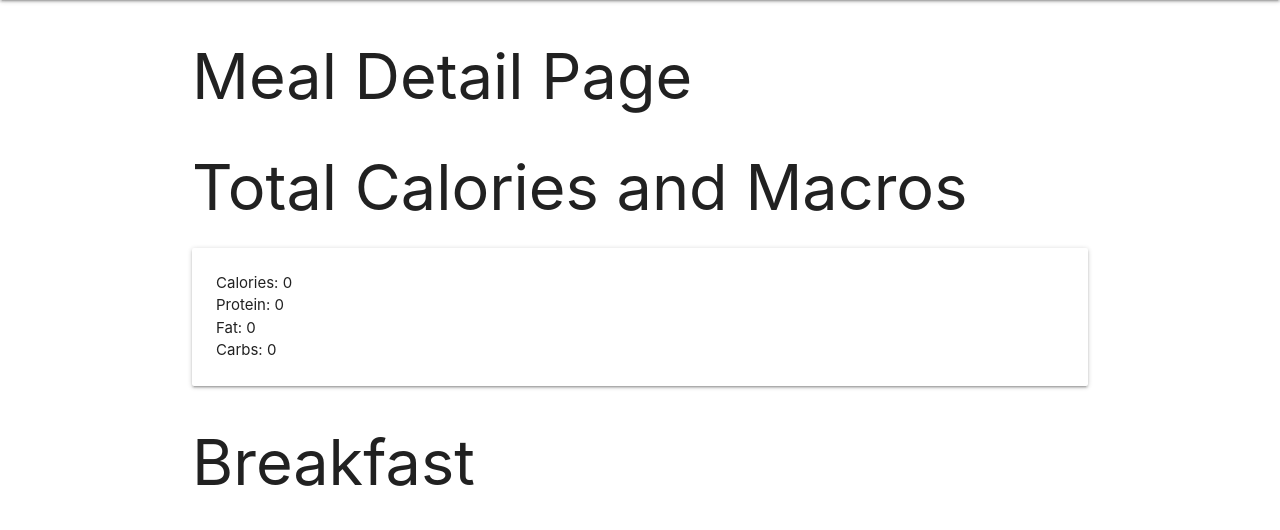
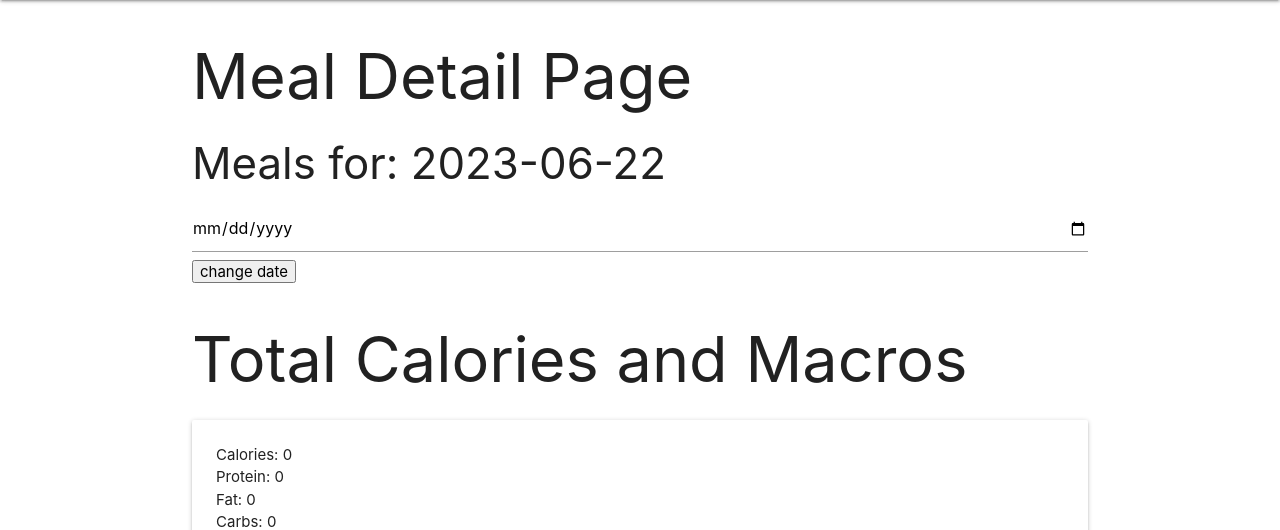
Before and after one commit to alexpetit6/macrocounter, a Django app: page /meals/?date=2023-06-22 in a window 1280 px wide. Shown: the part 64-594 px from the top of the page. Run offline with Django 4.2, Linux system fonts and the light colour scheme; the visitor is signed in with stand-in values (Sample User, id 1); data comes from the database, SQL or seed files in the repository; data that the repository does not hold is empty.

Commit message:
added calendar feature in meal detail page

```diff
--- a/main_app/templates/foods/food_details.html
+++ b/main_app/templates/foods/food_details.html
@@ -25,6 +25,7 @@
           <option value="dinner">Dinner</option>
         </select>
           <input type="number" name="quantity" placeholder="Enter the weight in grams">
+          <input type="date" name="date">
         <button type="submit">Add Food To A Meal</button>
       </form>
   </div>
--- a/main_app/templates/meals/meal_detail.html
+++ b/main_app/templates/meals/meal_detail.html
@@ -3,7 +3,11 @@
 {% block content %}
 
 <h1>Meal Detail Page</h1>
-
+<h3>Meals for: {{ meal.date }}</h3>
+<form action="{% url 'meal_detail' %}", method="GET">
+  <input type="date" name="date" value='{{ selected_date }}'>
+  <button type="submit">change date</button>
+</form>
 <h1>Total Calories and Macros</h1>
 <div class="card">
   <div class="card-content">
--- a/main_app/views.py
+++ b/main_app/views.py
@@ -89,12 +89,13 @@
   category = request.POST.__getitem__('category')
   quantity = int(request.POST.__getitem__('quantity'))
   food = Food.objects.get(id=food_id)
+  selectedDate = request.POST.__getitem__('date')
   try:
-    meal = Meal.objects.get(date=date.today(), user=request.user)
+    meal = Meal.objects.get(date=selectedDate, user=request.user)
 
   except Meal.DoesNotExist:
     meal = Meal.objects.create(
-      date = date.today(),
+      date = selectedDate,
       user = request.user
     )
 
@@ -144,12 +145,12 @@
   return redirect(redirect_url)
 
 def meal_detail(request):
-  date = request.GET.get('date', '')
+  selected_date = request.GET.get('date', '')
   try:
-    meal = Meal.objects.get(date=date, user=request.user)
+    meal = Meal.objects.get(date=selected_date, user=request.user)
   except Meal.DoesNotExist:
     meal = Meal.objects.create(
-      date = date,
+      date = selected_date,
       user = request.user
     )
   breakfast = meal.calculate_nutrients()[0]
```
